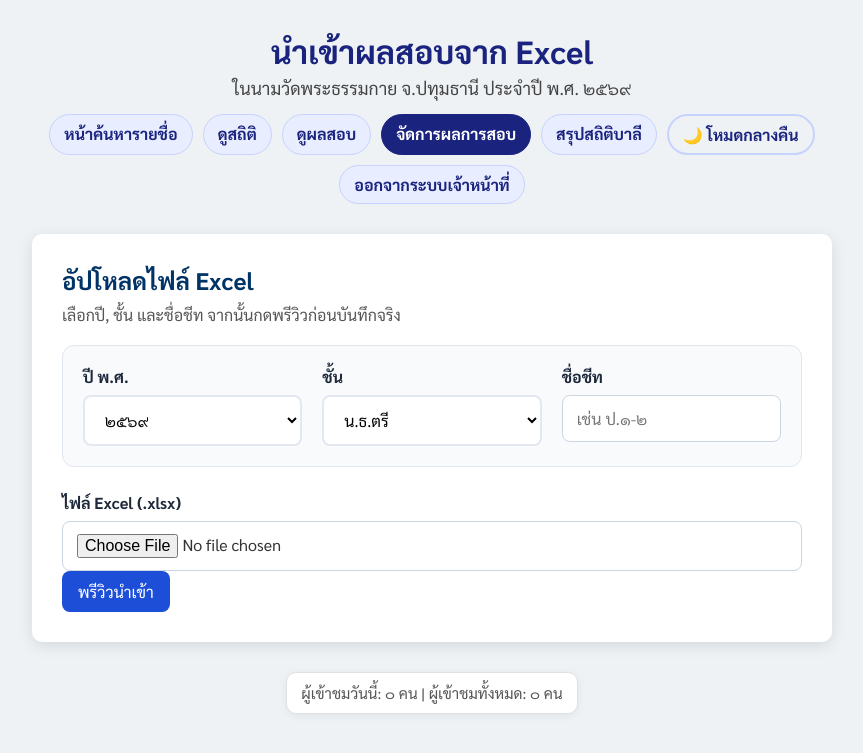
After one commit to Kanjin22/pariyat-search-project, a Flask app: page /manage-results/import-excel in a window 1280 px wide. The commit adds this page. Shown: the top 753 px of the page, without its empty margins (208-1071 px from the left). Run offline with Flask 3, Linux system fonts and the light colour scheme; the visitor is signed in with stand-in values (Sample User, id 1); data comes from the database, SQL or seed files in the repository; data that the repository does not hold is empty.

Commit message:
Add staff Excel import with preview

```diff
--- a/app/app.py
+++ b/app/app.py
@@ -24,6 +24,7 @@ load_dotenv(ENV_FILE)
 
 app = Flask(__name__, template_folder=TEMPLATE_DIR, static_folder=STATIC_DIR)
 app.secret_key = os.getenv('FLASK_SECRET_KEY', DEFAULT_SECRET_KEY)
+app.config['MAX_CONTENT_LENGTH'] = 20 * 1024 * 1024
 df = None
 DF_CACHE = {}
 DF_CACHE_META = {}
@@ -128,7 +129,7 @@ def should_count_request(response):
     if not (response.mimetype or '').startswith('text/html'):
         return False
     path = request.path or ''
-    if path.startswith('/static') or path.startswith('/api') or path.startswith('/@vite'):
+    if path.startswith('/static') or path.startswith('/api') or path.startswith('/@vite') or path.startswith('/staff') or path.startswith('/manage-results'):
         return False
     agent = (request.headers.get('User-Agent') or '').lower()
     bot_keywords = ['bot', 'spider', 'crawl', 'slackbot', 'facebookexternalhit', 'whatsapp', 'telegrambot', 'preview']
@@ -291,6 +292,17 @@ def build_base_name_key_from_display_name(display_name):
     return normalize_name_key(f'{first_name}{last_name}')
 
 
+def extract_last_name_from_display_name(display_name):
+    text = str(display_name or '').strip()
+    if not text:
+        return ''
+    match = pd.Series([text]).str.extract(r'\(([^)]+)\)')[0].iloc[0]
+    if isinstance(match, str) and match.strip():
+        return match.strip()
+    parts = [part for part in text.split() if part]
+    return parts[-1] if len(parts) >= 2 else ''
+
+
 def build_result_key(row):
     id_card = str(row.get('id_card', '') or '').strip()
     class_name = str(row.get('class_name', '') or '').strip()
@@ -1008,6 +1020,38 @@ def save_exam_results_for_year(year, result_map):
     result_file = get_exam_results_file(year)
     with open(result_file, 'w', encoding='utf-8') as fp:
         json.dump(result_map, fp, ensure_ascii=False, indent=2)
+
+
+def get_pending_exam_results_file(year):
+    return os.path.join(RESULTS_DATA_DIR, f'pending_exam_results_{int(year)}.json')
+
+
+def load_pending_exam_results_for_year(year):
+    pending_file = get_pending_exam_results_file(year)
+    if not os.path.exists(pending_file):
+        return {'version': 1, 'items': {}}
+    try:
+        with open(pending_file, 'r', encoding='utf-8') as fp:
+            payload = json.load(fp)
+        if isinstance(payload, dict) and isinstance(payload.get('items'), dict):
+            payload.setdefault('version', 1)
+            return payload
+    except (OSError, json.JSONDecodeError):
+        pass
+    return {'version': 1, 'items': {}}
+
+
+def write_json_atomic(file_path, payload):
+    os.makedirs(os.path.dirname(file_path), exist_ok=True)
+    temp_path = f'{file_path}.tmp'
+    with open(temp_path, 'w', encoding='utf-8') as fp:
+        json.dump(payload, fp, ensure_ascii=False, indent=2)
+    os.replace(temp_path, file_path)
+
+
+def save_pending_exam_results_for_year(year, payload):
+    pending_file = get_pending_exam_results_file(year)
+    write_json_atomic(pending_file, payload)
 
 
 def apply_exam_results(dataframe, year=None):
@@ -2205,6 +2249,403 @@ def manage_results():
     )
 
 
+EXCEL_IMPORT_STATUS_MAP = {
+    '': 'สอบตก',
+    'ผ่าน': 'สอบได้',
+    'ไม่ผ่าน': 'สอบตก',
+    'สอบตก': 'สอบตก',
+    'ขาดสอบ': 'ขาดสอบ',
+    'ขาดสิทธิ์': 'ขาดสิทธิ์',
+    'สอบได้': 'สอบได้',
+    'สอบซ่อม': 'สอบซ่อม',
+    'สอบซ่อมได้': 'สอบซ่อมได้',
+}
+
+
+def excel_normalize_text(value):
+    if value is None:
+        return ''
+    if pd.isna(value):
+        return ''
+    return str(value).strip()
+
+
+def excel_build_display_name(row):
+    first_name = excel_normalize_text(row.get('ชื่อ'))
+    pali_name = excel_normalize_text(row.get('ฉายา'))
+    last_name = excel_normalize_text(row.get('นามสกุล'))
+
+    if first_name and pali_name and last_name:
+        return f'{first_name} {pali_name} ({last_name})'
+    if first_name and last_name:
+        return f'{first_name} {last_name}'
+    if first_name and pali_name:
+        return f'{first_name} {pali_name}'
+    return first_name
+
+
+def excel_resolve_sheet_status(row):
+    if 'ผลการสอบ' in row.index:
+        return excel_normalize_text(row.get('ผลการสอบ'))
+
+    if 'ผลสอบ' in row.index or 'ผลสอบซ่อม' in row.index:
+        result_1 = excel_normalize_text(row.get('ผลสอบ'))
+        result_2 = excel_normalize_text(row.get('ผลสอบซ่อม'))
+
+        if result_1 == 'สอบซ่อม' and result_2 == 'ผ่าน':
+            return 'สอบซ่อมได้'
+        if result_1 == 'สอบซ่อม':
+            return 'สอบซ่อม'
+        if result_1:
+            return result_1
+        if result_2 == 'ผ่าน':
+            return 'สอบได้'
+        return result_2
+
+    result_1 = excel_normalize_text(row.get('ผลสอบ 1'))
+    result_2 = excel_normalize_text(row.get('ผลสอบ 2'))
+
+    if result_1 == 'สอบซ่อม' and result_2 == 'ผ่าน':
+        return 'สอบซ่อมได้'
+    if result_1 == 'สอบซ่อม':
+        return 'สอบซ่อม'
+    if result_1:
+        return result_1
+    if result_2 == 'ผ่าน':
+        return 'สอบได้'
+    return result_2
+
+
+def excel_build_name_candidates(row):
+    first_name = excel_normalize_text(row.get('ชื่อ'))
+    pali_name = excel_normalize_text(row.get('ฉายา'))
+    last_name = excel_normalize_text(row.get('นามสกุล'))
+
+    candidates = []
+    if first_name and pali_name and last_name:
+        candidates.append(f'{first_name} {pali_name} ({last_name})')
+    if first_name and pali_name:
+        candidates.append(f'{first_name} {pali_name}')
+    if first_name and last_name:
+        candidates.append(f'{first_name} {last_name}')
+        candidates.append(f'{first_name} ({last_name})')
+    if first_name:
+        candidates.append(first_name)
+
+    seen = {}
+    for candidate in candidates:
+        if candidate and candidate not in seen:
+            seen[candidate] = True
+    return list(seen.keys())
+
+
+def excel_build_base_name_key_from_row(row):
+    first_name_raw = excel_normalize_text(row.get('ชื่อ'))
+    last_name = excel_normalize_text(row.get('นามสกุล'))
+    if not first_name_raw or not last_name:
+        return ''
+    first_name = strip_thai_title_prefix(first_name_raw)
+    return normalize_name_key(f'{first_name}{last_name}')
+
+
+def get_excel_import_preview_file(token):
+    return os.path.join(RESULTS_DATA_DIR, 'import_previews', f'{token}.json')
+
+
+def save_excel_import_preview(token, payload):
+    preview_file = get_excel_import_preview_file(token)
+    write_json_atomic(preview_file, payload)
+
+
+def load_excel_import_preview(token):
+    preview_file = get_excel_import_preview_file(token)
+    if not os.path.exists(preview_file):
+        return None
+    try:
+        with open(preview_file, 'r', encoding='utf-8') as fp:
+            payload = json.load(fp)
+        return payload if isinstance(payload, dict) else None
+    except (OSError, json.JSONDecodeError):
+        return None
+
+
+def delete_excel_import_preview(token):
+    preview_file = get_excel_import_preview_file(token)
+    try:
+        if os.path.exists(preview_file):
+            os.remove(preview_file)
+    except OSError:
+        pass
+
+
+@app.route('/manage-results/import-excel', methods=['GET'])
+@staff_login_required()
+def staff_import_excel():
+    current_year_thai = get_current_buddhist_year(numeric=False)
+    available_years = list_available_years()
+    year_value = normalize_year_value(request.args.get('year')) or get_selected_year()
+    if year_value not in available_years:
+        available_years.append(year_value)
+        available_years = sorted(available_years)
+    return render_template(
+        'import_excel.html',
+        current_buddhist_year=current_year_thai,
+        current_year_numeric=CURRENT_YEAR_NUMERIC,
+        selected_year=year_value,
+        available_years=available_years,
+        available_classes=CLASS_NAME_ORDER,
+        default_sheet=''
+    )
+
+
+@app.route('/manage-results/import-excel/preview', methods=['POST'])
+@staff_login_required()
+def staff_import_excel_preview():
+    year_value = normalize_year_value(request.form.get('year')) or get_selected_year()
+    class_name = str(request.form.get('class_name') or '').strip()
+    sheet_name = str(request.form.get('sheet_name') or '').strip()
+    current_year_thai = get_current_buddhist_year(numeric=False)
+    available_years = list_available_years()
+    if year_value not in available_years:
+        available_years.append(year_value)
+        available_years = sorted(available_years)
+
+    def render_error(message):
+        return render_template(
+            'import_excel.html',
+            current_buddhist_year=current_year_thai,
+            current_year_numeric=CURRENT_YEAR_NUMERIC,
+            selected_year=year_value,
+            available_years=available_years,
+            available_classes=CLASS_NAME_ORDER,
+            selected_class=class_name,
+            selected_sheet=sheet_name,
+            default_sheet='',
+            error_message=message
+        )
+
+    uploaded = request.files.get('excel_file')
+    if not uploaded or not getattr(uploaded, 'filename', ''):
+        return render_error('กรุณาเลือกไฟล์ Excel'), 400
+    filename = str(uploaded.filename)
+    if not filename.lower().endswith('.xlsx'):
+        return render_error('รองรับเฉพาะไฟล์ .xlsx'), 400
+    if class_name not in CLASS_NAME_ORDER:
+        return render_error('ชั้นเรียนไม่ถูกต้อง'), 400
+    if not sheet_name:
+        return render_error('กรุณาระบุชื่อชีทในไฟล์'), 400
+
+    token = uuid.uuid4().hex
+    temp_dir = os.path.join(RESULTS_DATA_DIR, 'tmp_uploads')
+    os.makedirs(temp_dir, exist_ok=True)
+    temp_path = os.path.join(temp_dir, f'{token}.xlsx')
+    uploaded.save(temp_path)
+
+    try:
+        excel_df = pd.read_excel(temp_path, sheet_name=sheet_name).fillna('')
+    except Exception as e:
+        try:
+            os.remove(temp_path)
+        except OSError:
+            pass
+        return render_error(f'อ่านไฟล์ไม่สำเร็จ: {e}'), 400
+
+    try:
+        os.remove(temp_path)
+    except OSError:
+        pass
+
+    if excel_df is None or excel_df.empty:
+        return render_error('ชีทนี้ไม่มีข้อมูล'), 400
+
+    excel_df['display_name'] = excel_df.apply(excel_build_display_name, axis=1)
+    excel_df['resolved_result'] = excel_df.apply(excel_resolve_sheet_status, axis=1)
+
+    unknown_statuses = sorted(
+        {
+            excel_normalize_text(value)
+            for value in excel_df['resolved_result'].tolist()
+            if excel_normalize_text(value) not in EXCEL_IMPORT_STATUS_MAP
+        }
+    )
+    if unknown_statuses:
+        return render_error(f'พบค่าผลการสอบที่ไม่รู้จัก: {unknown_statuses}'), 400
+
+    app_df = get_df_for_year(year_value)
+    key_column = 'result_key' if 'result_key' in app_df.columns else 'registration_key'
+    class_df = app_df[app_df['class_name'] == class_name][['display_name', key_column]].copy()
+    duplicate_names = class_df[class_df.duplicated('display_name', keep=False)]['display_name'].tolist()
+    if duplicate_names:
+        return render_error(f'พบชื่อซ้ำในข้อมูลระบบของชั้น {class_name}: {sorted(set(duplicate_names))}'), 400
+
+    registration_map = dict(zip(class_df['display_name'], class_df[key_column]))
+    normalized_registration_map = {}
+    base_registration_map = {}
+    last_name_map = {}
+    for _, class_row in class_df.iterrows():
+        normalized_name = normalize_name_key(class_row['display_name'])
+        if normalized_name and normalized_name not in normalized_registration_map:
+            normalized_registration_map[normalized_name] = class_row[key_column]
+        base_name_key = build_base_name_key_from_display_name(class_row['display_name'])
+        if base_name_key:
+            if base_name_key in base_registration_map and base_registration_map[base_name_key] != class_row[key_column]:
+                base_registration_map[base_name_key] = ''
+            elif base_name_key not in base_registration_map:
+                base_registration_map[base_name_key] = class_row[key_column]
+        last_name_key = normalize_name_key(extract_last_name_from_display_name(class_row['display_name']))
+        if last_name_key:
+            if last_name_key in last_name_map and last_name_map[last_name_key] != class_row[key_column]:
+                last_name_map[last_name_key] = ''
+            elif last_name_key not in last_name_map:
+                last_name_map[last_name_key] = class_row[key_column]
+
+    updates = []
+    status_summary = {}
+    pending_items = {}
+    pending_names = []
+
+    for idx, row in excel_df.iterrows():
+        display_name = str(row.get('display_name') or '').strip()
+        if not display_name:
+            continue
+
+        match_key = registration_map.get(display_name, '')
+        if not match_key:
+            for candidate_name in excel_build_name_candidates(row):
+                match_key = registration_map.get(candidate_name, '')
+                if match_key:
+                    break
+                normalized_candidate = normalize_name_key(candidate_name)
+                match_key = normalized_registration_map.get(normalized_candidate, '')
+                if match_key:
+                    break
+        if not match_key:
+            base_key = excel_build_base_name_key_from_row(row)
+            if base_key:
+                candidate_key = base_registration_map.get(base_key, '')
+                if candidate_key:
+                    match_key = candidate_key
+        if not match_key:
+            last_name_key = normalize_name_key(excel_normalize_text(row.get('นามสกุล')))
+            if last_name_key:
+                candidate_key = last_name_map.get(last_name_key, '')
+                if candidate_key:
+                    match_key = candidate_key
+
+        source_status = excel_normalize_text(row.get('resolved_result'))
+        mapped_status = EXCEL_IMPORT_STATUS_MAP.get(source_status, '')
+
+        if match_key:
+            updates.append({'key': match_key, 'status': mapped_status, 'display_name': display_name})
+            status_summary[mapped_status] = status_summary.get(mapped_status, 0) + 1
+        else:
+            name_key = normalize_name_key(display_name)
+            pending_key = f'{class_name}|{name_key or display_name}|{sheet_name}|{idx}'
+            pending_items[pending_key] = {
+                'class_name': class_name,
+                'display_name': display_name,
+                'display_name_key': name_key,
+                'base_name_key': excel_build_base_name_key_from_row(row),
+                'exam_result_status': mapped_status,
+                'source_status': source_status,
+                'sheet': sheet_name,
+                'workbook': filename,
+                'imported_at': datetime.utcnow().isoformat(timespec='seconds') + 'Z'
+            }
+            pending_names.append(display_name)
+
+    preview_payload = {
+        'token': token,
+        'year': int(year_value),
+        'class_name': class_name,
+        'sheet_name': sheet_name,
+        'filename': filename,
+        'total_rows': int(len(excel_df)),
+        'matched_rows': int(len(updates)),
+        'pending_rows': int(len(pending_items)),
+        'status_summary': status_summary,
+        'pending_names': pending_names[:200],
+        'updates': updates,
+        'pending_items': pending_items,
+        'created_at': datetime.utcnow().isoformat(timespec='seconds') + 'Z'
+    }
+    save_excel_import_preview(token, preview_payload)
+    write_staff_log(
+        action='import_excel_preview',
+        outcome='success',
+        username=session.get('staff_username', ''),
+        detail=f'year={year_value}|class={class_name}|sheet={sheet_name}|matched={len(updates)}|pending={len(pending_items)}'
+    )
+
+    current_year_thai = get_current_buddhist_year(numeric=False)
+    available_years = list_available_years()
+    if year_value not in available_years:
+        available_years.append(year_value)
+        available_years = sorted(available_years)
+    return render_template(
+        'import_excel_preview.html',
+        current_buddhist_year=current_year_thai,
+        current_year_numeric=CURRENT_YEAR_NUMERIC,
+        selected_year=year_value,
+        available_years=available_years,
+        preview=preview_payload
+    )
+
+
+@app.route('/manage-results/import-excel/confirm', methods=['POST'])
+@staff_login_required()
+def staff_import_excel_confirm():
+    global df
+    token = str(request.form.get('token') or '').strip()
+    preview = load_excel_import_preview(token)
+    if not preview:
+        return jsonify({'success': False, 'message': 'ไม่พบข้อมูลพรีวิว หรือพรีวิวหมดอายุ'}), 400
+
+    year_value = int(preview.get('year') or get_selected_year())
+    updates = preview.get('updates') or []
+    pending_items = preview.get('pending_items') or {}
+
+    result_map = load_exam_results_for_year(year_value)
+    names_map = load_exam_names_for_year(year_value)
+
+    updated_count = 0
+    for item in updates:
+        if not isinstance(item, dict):
+            continue
+        key = str(item.get('key') or '').strip()
+        status_value = str(item.get('status') or '').strip()
+        display_name = str(item.get('display_name') or '').strip()
+        if not key:
+            continue
+        result_map[key] = status_value
+        if display_name:
+            names_map[key] = display_name
+        updated_count += 1
+
+    write_json_atomic(get_exam_results_file(year_value), result_map)
+    write_json_atomic(get_exam_names_file(year_value), names_map)
+
+    pending_payload = load_pending_exam_results_for_year(year_value)
+    pending_payload.setdefault('version', 1)
+    pending_payload.setdefault('items', {})
+    pending_payload['items'].update(pending_items if isinstance(pending_items, dict) else {})
+    save_pending_exam_results_for_year(year_value, pending_payload)
+
+    if int(year_value) in DF_CACHE and isinstance(DF_CACHE[int(year_value)], pd.DataFrame):
+        DF_CACHE[int(year_value)] = apply_exam_results(DF_CACHE[int(year_value)].copy(), year=year_value)
+    if int(year_value) == int(CURRENT_YEAR_NUMERIC) and isinstance(df, pd.DataFrame):
+        df = apply_exam_results(df.copy(), year=year_value)
+
+    delete_excel_import_preview(token)
+    write_staff_log(
+        action='import_excel_confirm',
+        outcome='success',
+        username=session.get('staff_username', ''),
+        detail=f'year={year_value}|class={preview.get("class_name")}|sheet={preview.get("sheet_name")}|updated={updated_count}|pending={len(pending_items)}'
+    )
+    return redirect(url_for('manage_results', year=year_value))
+
+
 @app.route('/get_data_info')
 def get_data_info():
     return jsonify({'timestamp': get_data_timestamp(), 'count': len(df) if df is not None else 0})
--- a/requirements.txt
+++ b/requirements.txt
@@ -6,3 +6,4 @@ requests==2.32.4
 Werkzeug==3.1.3
 gunicorn==23.0.0
 numpy==1.24.3
+openpyxl==3.1.5
--- /dev/null
+++ b/templates/import_excel.html
@@ -0,0 +1,84 @@
+<!DOCTYPE html>
+<html lang="th">
+  <head>
+    <meta charset="UTF-8" />
+    <meta name="viewport" content="width=device-width, initial-scale=1.0" />
+    <title>นำเข้าผลสอบจาก Excel - ธรรม-บาลี</title>
+    <link rel="icon" href="data:," />
+    <link rel="stylesheet" href="{{ static_asset_url('style.css') }}" />
+    <link rel="preconnect" href="https://fonts.googleapis.com" />
+    <link rel="preconnect" href="https://fonts.gstatic.com" crossorigin />
+    <link href="https://fonts.googleapis.com/css2?family=Sarabun:wght@400;700&display=swap" rel="stylesheet" />
+  </head>
+  <body>
+    <div class="container">
+      <header class="main-header">
+        <h1>นำเข้าผลสอบจาก Excel</h1>
+        <p>ในนามวัดพระธรรมกาย จ.ปทุมธานี ประจำปี พ.ศ. {{ to_thai_digits(selected_year) if selected_year else current_buddhist_year }}</p>
+        <nav class="top-nav">
+          <a class="nav-link" href="{{ url_for('index') }}">หน้าค้นหารายชื่อ</a>
+          <a class="nav-link" href="{{ url_for('staff_statistics') }}">ดูสถิติ</a>
+          <a class="nav-link" href="{{ url_for('pass_list') }}">ดูผลสอบ</a>
+          <a class="nav-link active" href="{{ url_for('manage_results') }}">จัดการผลการสอบ</a>
+          <a class="nav-link" href="{{ url_for('staff_bali_summary') }}">สรุปสถิติบาลี</a>
+          {% if session.staff_username and is_admin(session.staff_username) %}
+          <a class="nav-link" href="{{ url_for('staff_manage') }}">จัดการเจ้าหน้าที่</a>
+          <a class="nav-link" href="{{ url_for('staff_activity') }}">ประวัติการทำงาน</a>
+          {% endif %}
+          <button class="theme-toggle nav-button" id="theme-toggle">🌙 โหมดกลางคืน</button>
+          <form class="inline-form" method="post" action="{{ url_for('staff_logout') }}">
+            <button type="submit" class="nav-link nav-button">ออกจากระบบเจ้าหน้าที่</button>
+          </form>
+        </nav>
+      </header>
+
+      <main class="search-area">
+        <section class="page-intro">
+          <h2>อัปโหลดไฟล์ Excel</h2>
+          <p>เลือกปี, ชั้น และชื่อชีท จากนั้นกดพรีวิวก่อนบันทึกจริง</p>
+        </section>
+
+        {% if error_message %}
+        <div class="save-message error">{{ error_message }}</div>
+        {% endif %}
+
+        <form class="upload-form" method="post" action="{{ url_for('staff_import_excel_preview') }}" enctype="multipart/form-data">
+          <section class="pass-list-filters">
+            <div class="filter-group">
+              <label for="year-input">ปี พ.ศ.</label>
+              <select id="year-input" name="year" class="filter-select">
+                {% for year in available_years %}
+                  <option value="{{ year }}" {{ 'selected' if selected_year == year else '' }}>{{ to_thai_digits(year) }}</option>
+                {% endfor %}
+              </select>
+            </div>
+
+            <div class="filter-group">
+              <label for="class-input">ชั้น</label>
+              <select id="class-input" name="class_name" class="filter-select" required>
+                {% for class_name in available_classes %}
+                  <option value="{{ class_name }}" {{ 'selected' if selected_class == class_name else '' }}>{{ class_name }}</option>
+                {% endfor %}
+              </select>
+            </div>
+
+            <div class="filter-group">
+              <label for="sheet-input">ชื่อชีท</label>
+              <input id="sheet-input" class="form-input" type="text" name="sheet_name" value="{{ selected_sheet or default_sheet }}" placeholder="เช่น ป.๑-๒" required />
+            </div>
+          </section>
+
+          <div class="filter-group">
+            <label for="file-input">ไฟล์ Excel (.xlsx)</label>
+            <input id="file-input" class="form-input" type="file" name="excel_file" accept=".xlsx" required />
+          </div>
+
+          <button type="submit" class="save-result-btn">พรีวิวนำเข้า</button>
+        </form>
+      </main>
+
+      {% include '_site_footer.html' %}
+    </div>
+    <script src="{{ static_asset_url('theme.js') }}"></script>
+  </body>
+</html>
--- a/templates/manage_results.html
+++ b/templates/manage_results.html
@@ -49,6 +49,9 @@
               {% endfor %}
             </select>
           </div>
+          <div class="filter-group" style="display:flex; align-items:flex-end;">
+            <a class="nav-link" href="{{ url_for('staff_import_excel', year=selected_year) }}">นำเข้าจาก Excel</a>
+          </div>
         </section>
 
         <div class="search-box">
```
Also changed, not shown: templates/import_excel_preview.html (added, +90 -0 lines).
